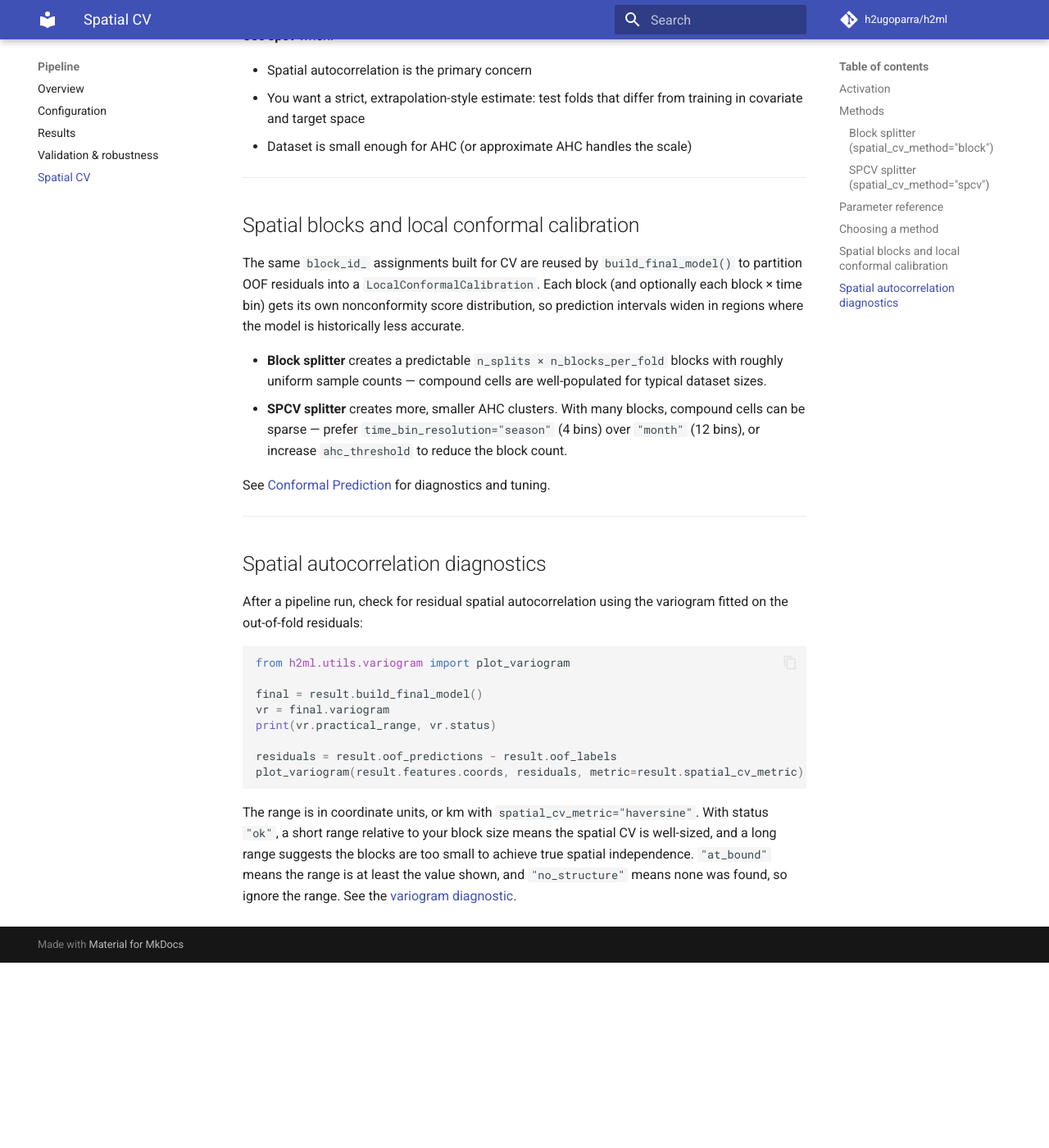
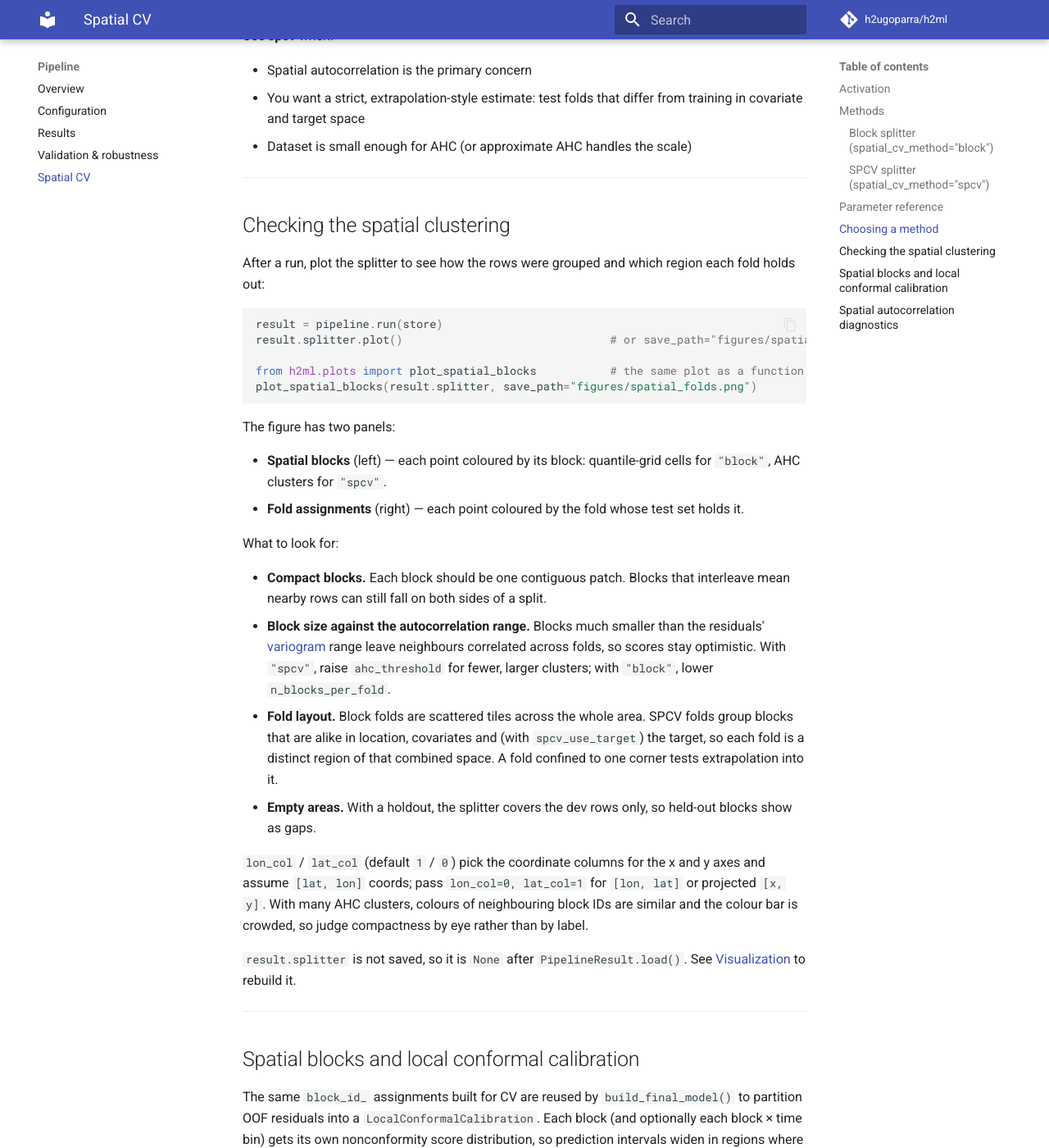
Before and after one commit to h2ugoparra/h2ml, an MkDocs documentation site: the page built from docs/spatial_cv.md, in a window 1280 px wide and 1400 px high, scrolled down 2754 px. Shown: the whole window at 82% size. Built offline with MkDocs 1.6.1 and Material for MkDocs 9.7.7, drawn with Linux system fonts in a browser that asks for light colours; comment, search, counter and statistics services are not loaded; before the commit the page ends 3928 px from its top, so only the background shows below that.

Commit message:
docs: show how to plot and check the spatial clustering
Document splitter.plot() / plot_spatial_blocks in the Spatial CV page:
what the block and fold panels show, what to look for (compact blocks,
block size against the variogram range, fold layout, holdout gaps), the
lon_col/lat_col convention, and where to rebuild the splitter after load.

Co-Authored-By: Claude Opus 5.5 <noreply@anthropic.com>

````diff
--- a/docs/spatial_cv.md
+++ b/docs/spatial_cv.md
@@ -94,6 +94,36 @@ Use **spcv** when:
 
 ---
 
+## Checking the spatial clustering
+
+After a run, plot the splitter to see how the rows were grouped and which region each fold holds out:
+
+```python
+result = pipeline.run(store)
+result.splitter.plot()                               # or save_path="figures/spatial_folds.png"
+
+from h2ml.plots import plot_spatial_blocks           # the same plot as a function
+plot_spatial_blocks(result.splitter, save_path="figures/spatial_folds.png")
+```
+
+The figure has two panels:
+
+- **Spatial blocks** (left) — each point coloured by its block: quantile-grid cells for `"block"`, AHC clusters for `"spcv"`.
+- **Fold assignments** (right) — each point coloured by the fold whose test set holds it.
+
+What to look for:
+
+- **Compact blocks.** Each block should be one contiguous patch. Blocks that interleave mean nearby rows can still fall on both sides of a split.
+- **Block size against the autocorrelation range.** Blocks much smaller than the residuals' [variogram](guides/conformal.md#variogram-diagnostic) range leave neighbours correlated across folds, so scores stay optimistic. With `"spcv"`, raise `ahc_threshold` for fewer, larger clusters; with `"block"`, lower `n_blocks_per_fold`.
+- **Fold layout.** Block folds are scattered tiles across the whole area. SPCV folds group blocks that are alike in location, covariates and (with `spcv_use_target`) the target, so each fold is a distinct region of that combined space. A fold confined to one corner tests extrapolation into it.
+- **Empty areas.** With a holdout, the splitter covers the dev rows only, so held-out blocks show as gaps.
+
+`lon_col` / `lat_col` (default `1` / `0`) pick the coordinate columns for the x and y axes and assume `[lat, lon]` coords; pass `lon_col=0, lat_col=1` for `[lon, lat]` or projected `[x, y]`. With many AHC clusters, colours of neighbouring block IDs are similar and the colour bar is crowded, so judge compactness by eye rather than by label.
+
+`result.splitter` is not saved, so it is `None` after `PipelineResult.load()`. See [Visualization](guides/visualization.md#spatial-blocks-and-folds) to rebuild it.
+
+---
+
 ## Spatial blocks and local conformal calibration
 
 The same `block_id_` assignments built for CV are reused by `build_final_model()` to partition OOF residuals into a `LocalConformalCalibration`. Each block (and optionally each block × time bin) gets its own nonconformity score distribution, so prediction intervals widen in regions where the model is historically less accurate.
````
